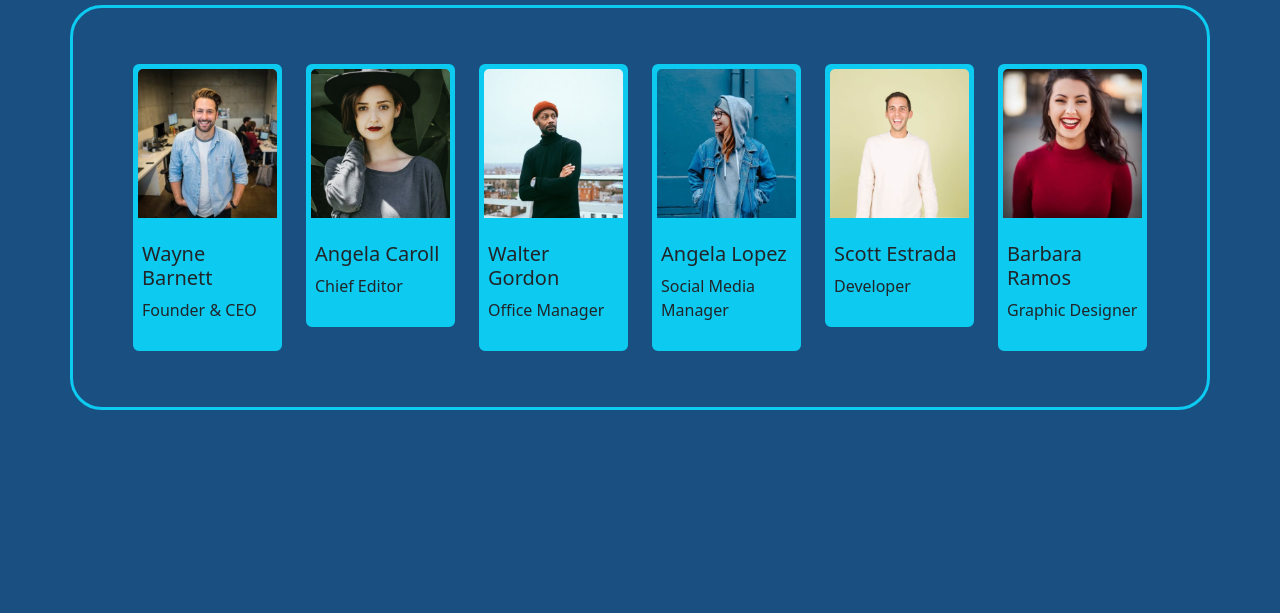
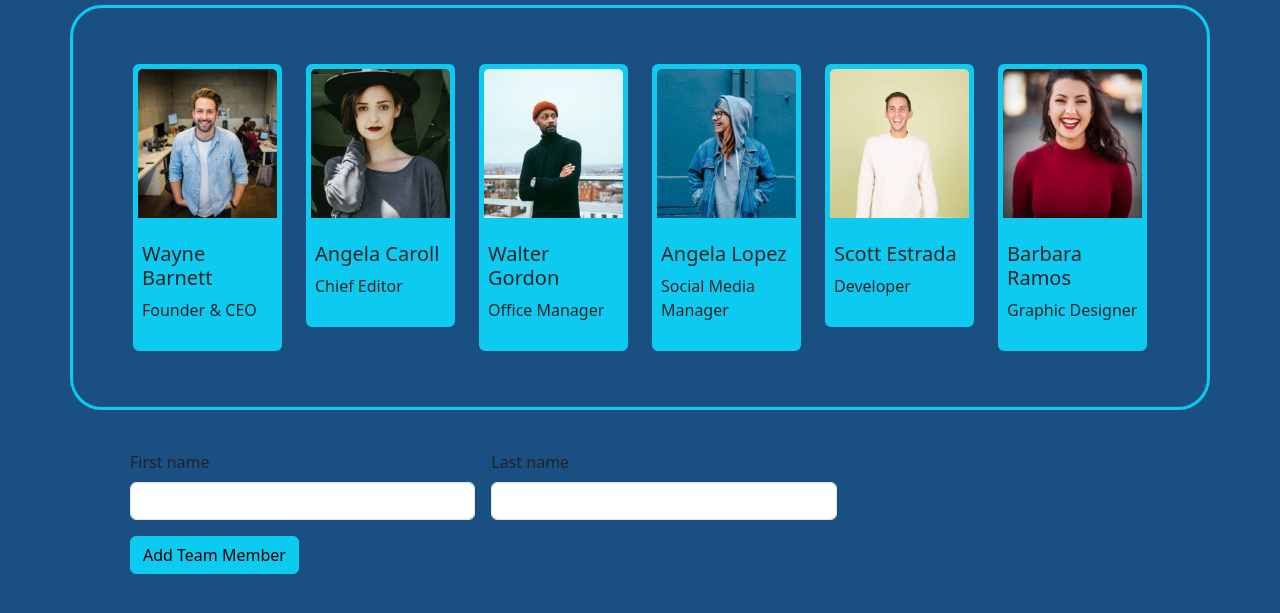
Before and after one commit to PietroCipolla95/js-our-team, a plain HTML site: page index.html in a window 1280 px wide. Shown: the part 147-760 px from the top of the page. Drawn offline with nearby package versions, Linux system fonts and the light colour scheme.

Commit message:
add html form

```diff
--- a/index.html
+++ b/index.html
@@ -15,7 +15,23 @@
         <div class="row py-5 px-5 border border-3 rounded-5 border-info">
 
         </div>
+
+        <form class="row g-3 needs-validation ps-5 my-4" novalidate>
+            <div class="col-md-4">
+                <label for="validationCustom01" class="form-label">First name</label>
+                <input type="text" class="form-control" id="validationCustom01" value="" required>
+            </div>
+            <div class="col-md-4">
+                <label for="validationCustom02" class="form-label">Last name</label>
+                <input type="text" class="form-control" id="validationCustom02" value="" required>
+            </div>
+            <div class="col-12">
+                <button class="btn btn-info" type="submit">Add Team Member</button>
+            </div>
+        </form>
     </div>
+
+
 
 
     <script src="https://cdn.jsdelivr.net/npm/bootstrap@5.3.1/dist/js/bootstrap.bundle.min.js" integrity="sha384-HwwvtgBNo3bZJJLYd8oVXjrBZt8cqVSpeBNS5n7C8IVInixGAoxmnlMuBnhbgrkm" crossorigin="anonymous"></script>
```
Also changed, not shown: assets/js/script.js (+14 -0 lines).
